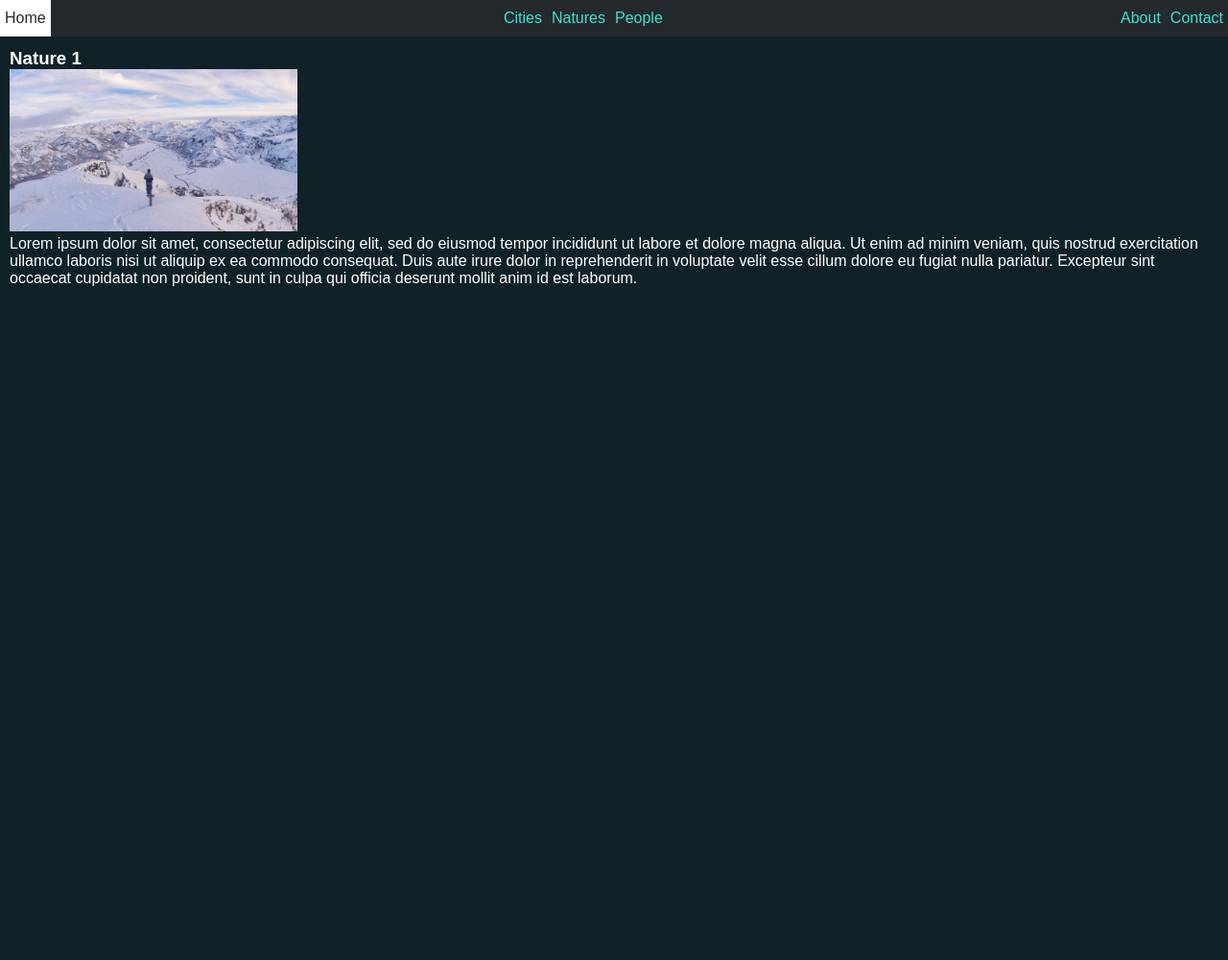
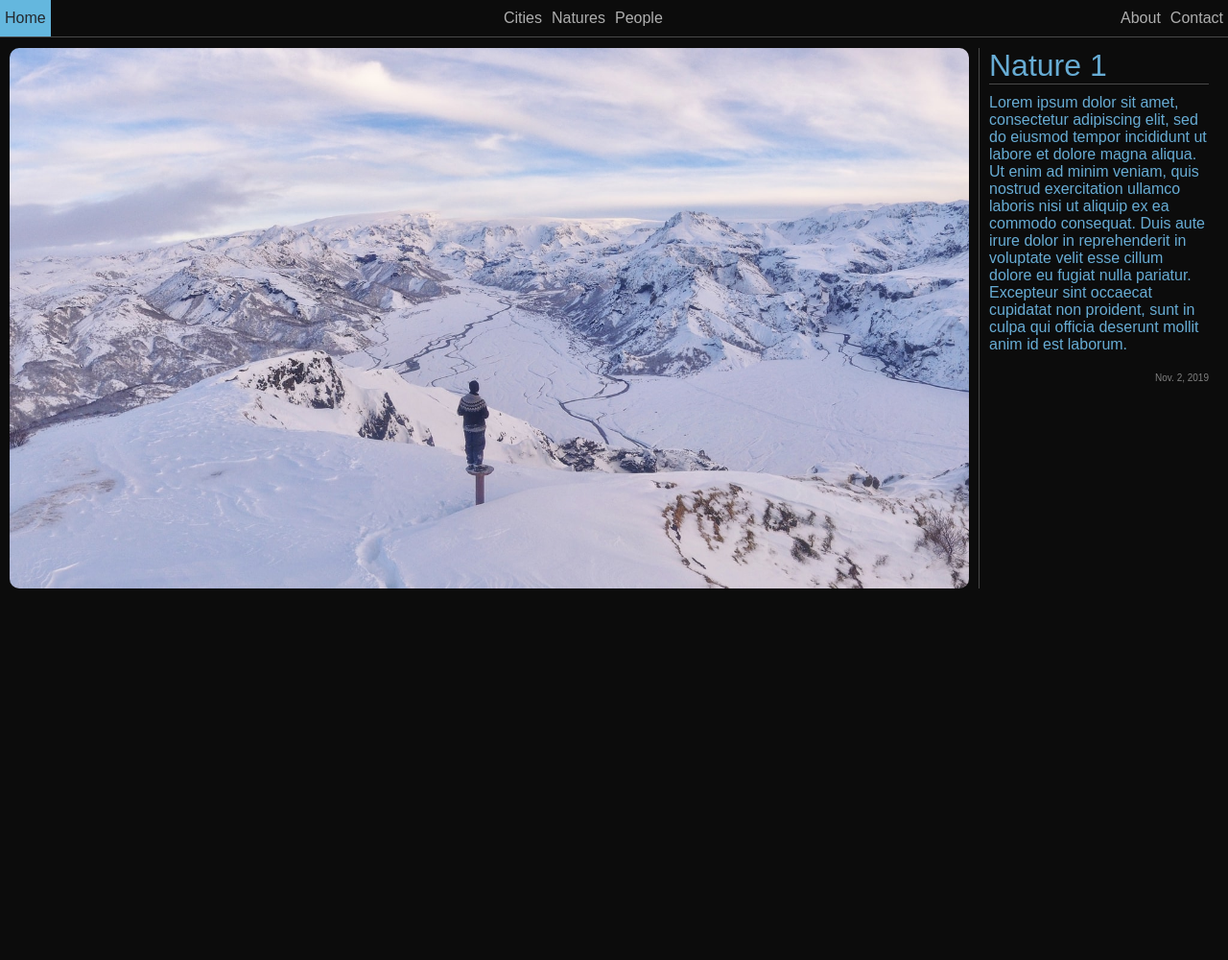
Before and after one commit to robertvari/Django-Core-1, a Django app: page /7/ in a window 1280 px wide. Shown: the whole page at 96% size. After the commit the page ends 613 px from the top, so only its background shows below. Run offline with Django 3.2, Linux system fonts and the light colour scheme; data comes from the database, SQL or seed files in the repository.

Commit message:
Style changes

```diff
--- a/static/css/main.css
+++ b/static/css/main.css
@@ -1,5 +1,6 @@
 @import url("images.css");
 @import url("navbar.css");
+@import url("photo_detail.css");
 
 
 *{
@@ -9,10 +10,9 @@
 }
 
 body{
-    background-color: #102227;
+    background-color: #0c0c0c;
     font-family: Arial, Helvetica, sans-serif;
-    color: white;
-    height: 1000px;
+    color: #67acd4;
 }
 
 a{
@@ -21,7 +21,7 @@ a{
 }
 
 a:hover{
-    color: white;
+    color: #67acd4;
 }
 
 
--- a/static/css/navbar.css
+++ b/static/css/navbar.css
@@ -1,12 +1,12 @@
 .navbar a{
     display: block;
-    color: turquoise;
+    color: #afafaf;
     font-size: 16px;
     padding: 10px 5px;
 }
 
 .navbar a:hover{
-    background-color: white;
+    background-color: #64b7de;
     transition: 0.5s;
     color: #24292e;
 }
@@ -17,7 +17,7 @@
     position: fixed;
     width: 100%;
     z-index: 10;
-    background-color: #24292e;
+    border-bottom: 1px solid #ffffff40;
 }
 
 .nav_item{
--- /dev/null
+++ b/static/css/photo_detail.css
@@ -0,0 +1,29 @@
+.detail_layout{
+    display: grid;
+    grid-gap: 10px;
+    grid-template-columns: auto 250px;
+}
+
+.detail_photo {
+    width: 100%;
+    border-radius: 10px;
+}
+
+.details_panel{
+    border-left: 1px solid #ffffff40;
+    padding: 0px 10px;
+}
+
+.photo_title{
+    font-size: 32px;
+    border-bottom: 1px solid #ffffff40;
+    margin-bottom: 10px;
+}
+
+.date{
+    display: flex;
+    justify-content: flex-end;
+    font-size: 10px;
+    color: gray;
+    margin-top: 20px;
+}
--- a/templates/photo_details.html
+++ b/templates/photo_details.html
@@ -3,7 +3,20 @@
 {% block title %}Photo: {{photo.name}}{% endblock title %}
 
 {% block content %}
-    <h3>{{photo.name}}</h3>
-    <img src="{{photo.image.url}}" alt="" style="width:300px">
-    <p>{{photo.description}}</p>
+    <div class="detail_layout">
+
+        <img src="{{photo.image.url}}" alt="" class="detail_photo">
+
+        <div class="details_panel">
+            <div class="photo_title">{{photo.name}}</div>
+
+            <div class="photo_description">{{photo.description}}</div>
+
+            <div class="date">
+                {{photo.uploded}}
+            </div>
+        </div>
+
+    </div>
+
 {% endblock content %}
```
